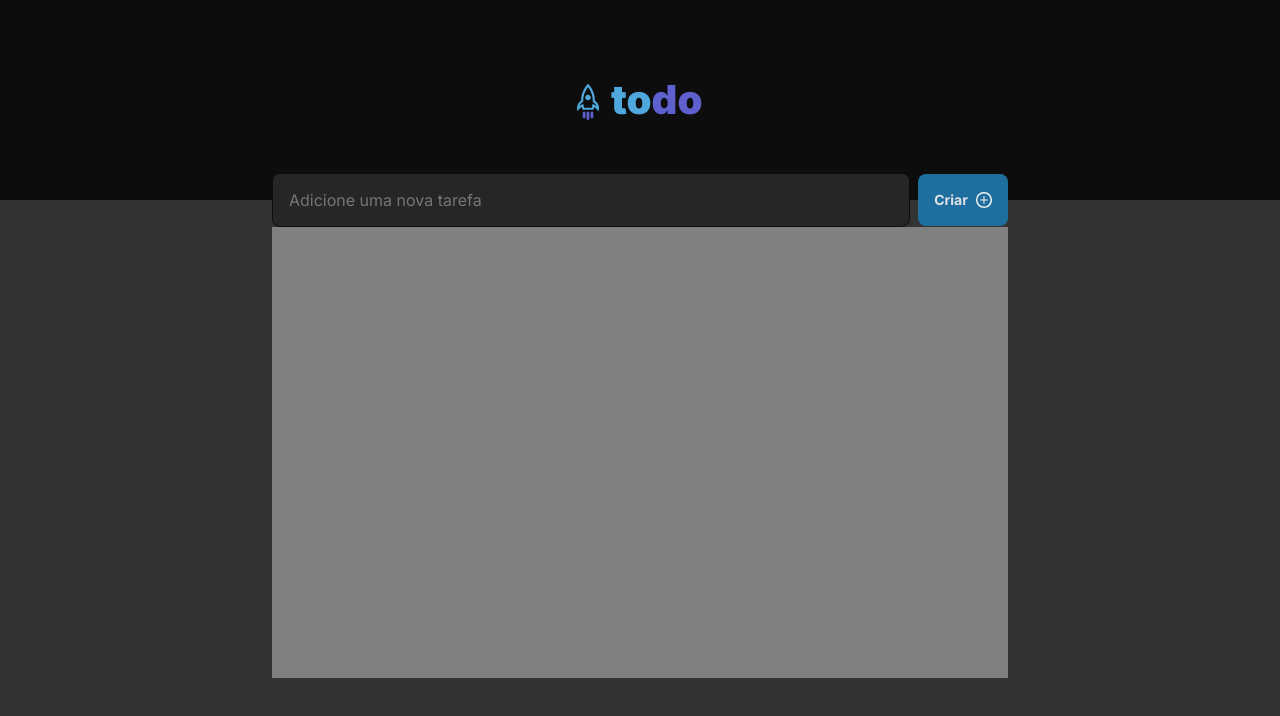
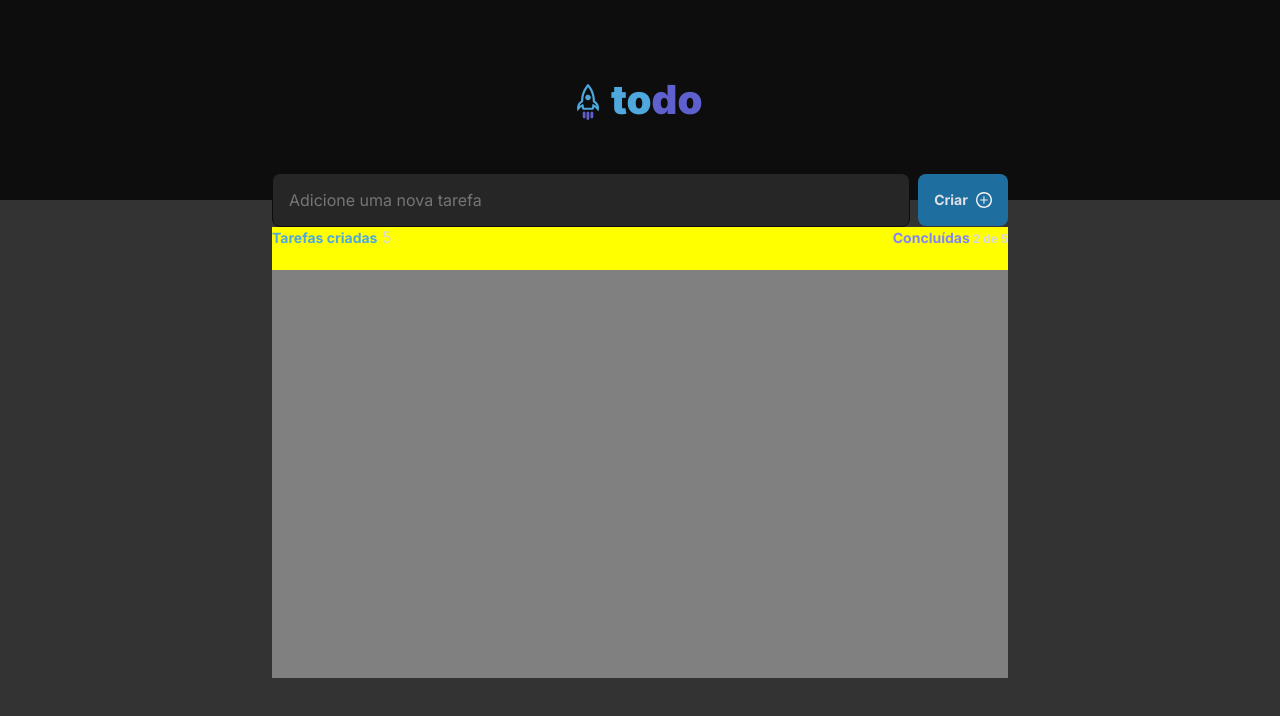
Before and after one commit to felipedev01/Gerenciador-de-Tarefas-com-typeScript, a React (Vite) app: page / in a window 1280 px wide. Shown: the top 716 px of the page. Built offline with nearby package versions, Linux system fonts and the light colour scheme.

Commit message:
projeto atualizado

```diff
--- a/src/Components/displayTaskWithContent.module.css
+++ b/src/Components/displayTaskWithContent.module.css
@@ -1,5 +1,33 @@
 .displayTaskContainer{
-    width:46rem;
+    //width:46rem;
     height:28.1875rem;
     background: gray;
+}.displayTaskContainer > header {
+    height:2.6875rem;
+    background:yellow;
+    display: flex;
+    justify-content: space-between;
+}.createdTaskText{
+    font-family: 'Inter';
+    font-style: normal;
+    font-weight: 700;
+    font-size: 0.875rem;
+    line-height: 1.0625rem;
+    color:var(--blue);
+}.createdTaskCount{
+    color: var(--gray-200)!important;
+}.doneTasksText{
+    font-family: 'Inter';
+    font-weight: 700;
+    font-size: 0.875rem;
+    line-height: 1.0625rem;
+    font-style: normal;
+    color:var(--purple);
+}.doneTasksStatus{
+    font-style: normal;
+    font-weight: 700;
+    font-size: 0.75rem;
+    line-height: 0.9375rem;
+    font-family: 'Inter';
+    color:var(--gray-200)!important;
 }
--- a/src/Components/displayTaskWithContent.tsx
+++ b/src/Components/displayTaskWithContent.tsx
@@ -5,6 +5,17 @@ export function DisplayTaskWithContent(){
 
     return(
         <div className={styles.displayTaskContainer}>
+            <header>
+                <div>
+                <span className={styles.createdTaskText}>Tarefas criadas</span>
+                <span className={styles.createdTaskCount}> 5 </span>
+                </div>
+
+                <div >
+                <span className={styles.doneTasksText}>Concluídas</span>
+                <span className={styles.doneTasksStatus}>  2 de 5</span>
+                </div>
+            </header>
 
         </div>
     )
```
